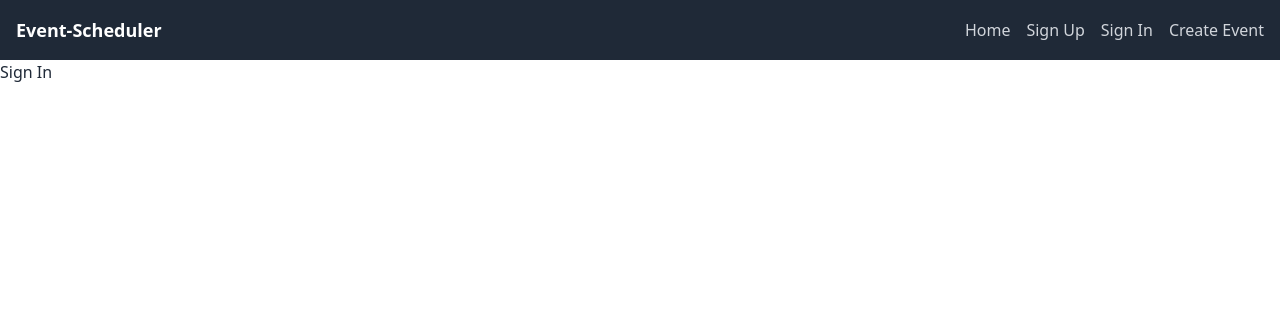
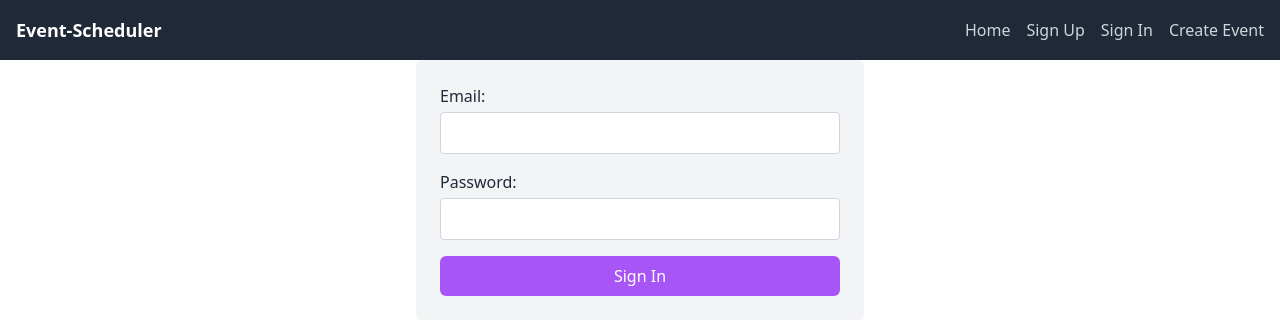
Before and after one commit to Hbindra11/Project-6-restful-eventsManager, a React (Vite) app: page /signIn in a window 1280 px wide. Shown: the top 334 px of the page. Built offline with nearby package versions, Linux system fonts and the light colour scheme.

Commit message:
Added signin

```diff
--- a/src/components/SignIn.jsx
+++ b/src/components/SignIn.jsx
@@ -1,5 +1,58 @@
+import React, { useState } from 'react';
+import { useNavigate } from 'react-router-dom';
+import axios from 'axios';
+
 const SignIn = () => {
-    return <div>Sign In</div>;
+  const [formData, setFormData] = useState({ email: '', password: '' });
+  const navigate = useNavigate();
+
+  const handleChange = (e) => {
+    setFormData({ ...formData, [e.target.name]: e.target.value });
   };
 
-  export default SignIn;
+  const handleSubmit = async (e) => {
+    e.preventDefault();
+    try {
+      const response = await axios.post("http://localhost:3001//api/auth/login", formData);
+      localStorage.setItem('token', response.data.token);
+      navigate('/');
+    } catch (error) {
+      console.error('Login failed:', error.response.data);
+      alert('Login failed');
+    }
+  };
+
+  return (
+    <form onSubmit={handleSubmit} className="flex flex-col gap-4 p-6 bg-gray-100 rounded-md max-w-md mx-auto">
+      <label className="flex flex-col text-left font-medium">
+        Email:
+        <input
+          type="email"
+          name="email"
+          value={formData.email}
+          onChange={handleChange}
+          required
+          className="p-2 mt-1 border border-gray-300 rounded"
+        />
+      </label>
+
+      <label className="flex flex-col text-left font-medium">
+        Password:
+        <input
+          type="password"
+          name="password"
+          value={formData.password}
+          onChange={handleChange}
+          required
+          className="p-2 mt-1 border border-gray-300 rounded"
+        />
+      </label>
+
+      <button type="submit" className="bg-purple-500 text-white py-2 rounded-md hover:bg-purple-600 transition duration-300">
+       Sign In
+      </button>
+    </form>
+  );
+};
+
+export default SignIn;
```
